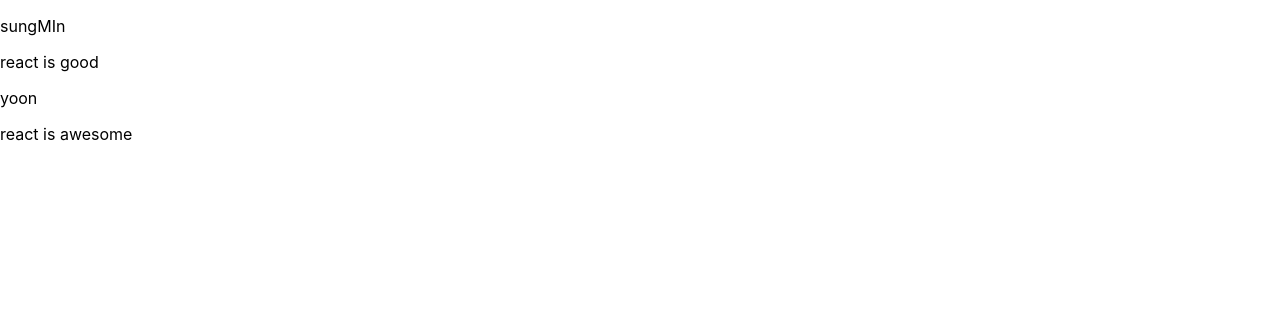
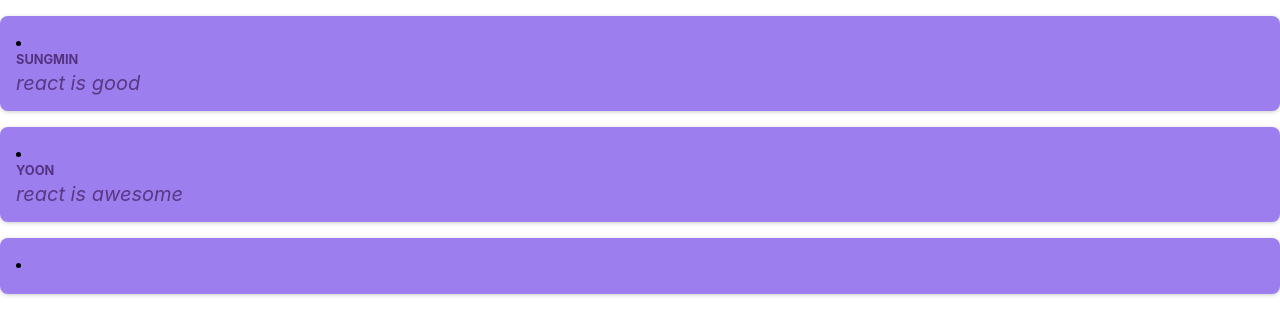
Before and after one commit to Ape07Park/reactStudy, a React (Create React App) app: page / in a window 1280 px wide. Shown: the top 334 px of the page. Built offline with nearby package versions, Linux system fonts and the light colour scheme.

Commit message:
리엑트 공부 중

```diff
--- a/src/components/Post.jsx
+++ b/src/components/Post.jsx
@@ -1,3 +1,6 @@
+
+// classes는 객체의 이름이 됨. 따라서 css 파일의 속성을 부를 때 classes.post 등으로 부르면 됨
+import classes from './Post.module.css';
 
 /**
  *
@@ -19,14 +22,15 @@
   //   리엑트는 스타일을 입힐 때 " " 대신 { } 사용
     // 스타일 속성에 값을 자바스크립트로 전달
   return (
-    <div>
+    //   class 를 넣고 싶으면 className을 사용
+    <li className={classes.post}>
       {/*  태그 안에 자바스크립트를 쓰고 싶다면 { } 안에 넣기 ex) <p>{2 + 2} </p> */}
       {/*<p>{chosenName}</p>*/}
       {/*<p>React is awesome!</p>*/}
 
-        <p>{props.auther}</p>
-        <p>{props.body}</p>
-    </div>
+        <p className={classes.author}>{props.auther}</p>
+        <p className={classes.text}>{props.body}</p>
+    </li>
   );
 }
 
--- /dev/null
+++ b/src/components/Post.module.css
@@ -0,0 +1,39 @@
+
+/*
+.module: css 모듈이란 걸 쓸 것임을 알림
+*/
+.post {
+    margin: 1rem 0;
+    padding: 1rem;
+    background-color: #9c7eee;
+    border-radius: 8px;
+    box-shadow: 0 1px 4px rgba(0, 0, 0, 0.2);
+    animation: animate-in 1s ease-out forwards;
+}
+
+.author {
+    font-size: 0.8rem;
+    font-weight: bold;
+    color: #543280;
+    margin: 0;
+    text-transform: uppercase;
+}
+
+.text {
+    white-space: pre-wrap;
+    font-size: 1.25rem;
+    margin: 0.25rem 0 0 0;
+    color: #593884;
+    font-style: italic;
+}
+
+@keyframes animate-in {
+    from {
+        opacity: 0;
+        transform: translateY(1rem);
+    }
+    to {
+        opacity: 1;
+        transform: translateY(0);
+    }
+}
--- a/src/index.css
+++ b/src/index.css
@@ -11,3 +11,7 @@
   font-family: source-code-pro, Menlo, Monaco, Consolas, 'Courier New',
     monospace;
 }
+
+.post {
+  background-color: deeppink;
+}
```
Also changed, not shown: src/components/PostsList.jsx (added, +14 -0 lines).
